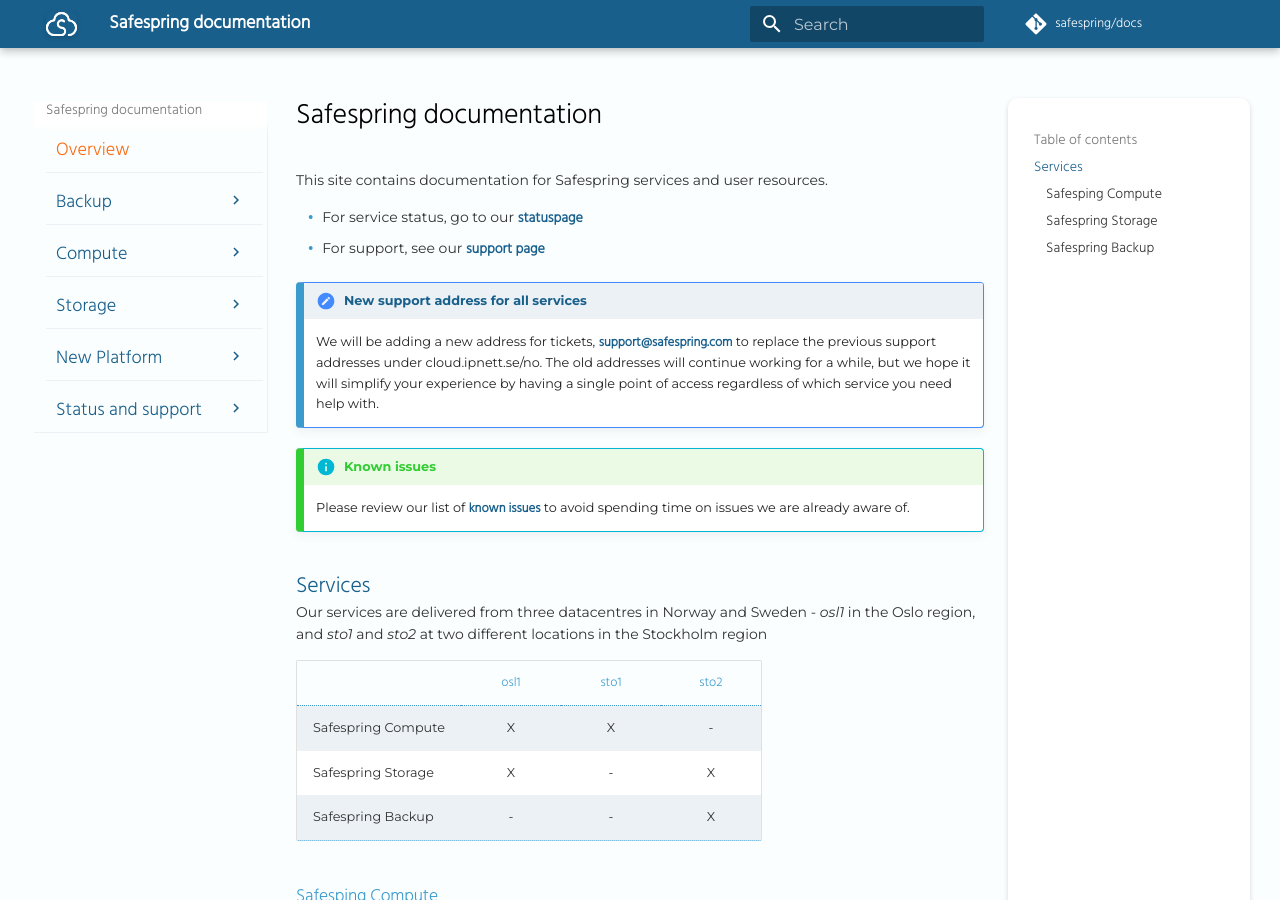
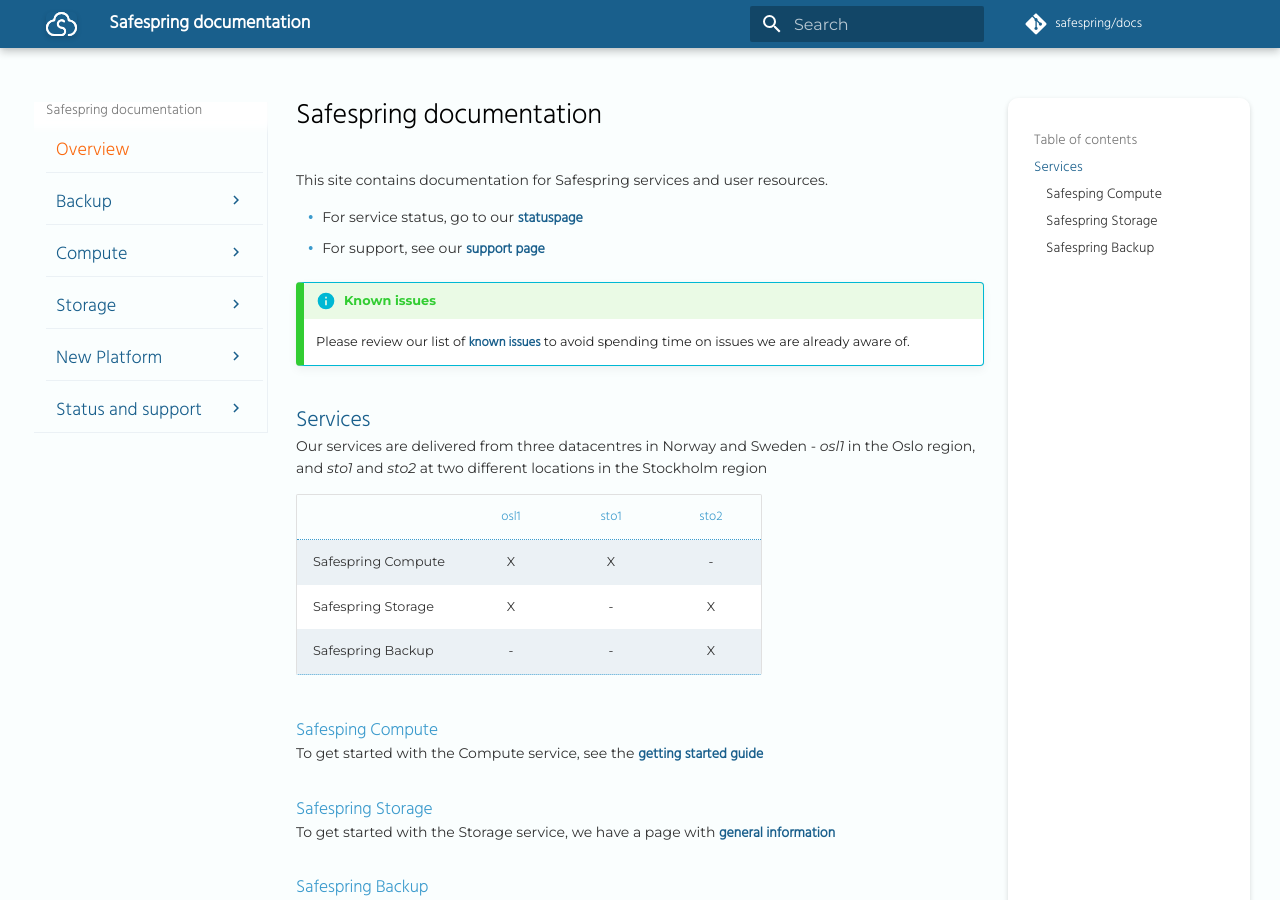
Before and after one commit to safespring/docs, an MkDocs documentation site: the page built from content/index.md, in a window 1280 px wide and 900 px high. Built offline with MkDocs 1.6.1 and Material for MkDocs 9.7.7, drawn with Linux system fonts in a browser that asks for light colours; a script that is not in the unit is left out; comment, search, counter and statistics services are not loaded; old or Windows-style settings are respelled for this version of MkDocs.

Commit message:
Remove info that the support address is "new"

```diff
--- a/content/index.md
+++ b/content/index.md
@@ -4,9 +4,6 @@
 
 * For service status, go to our [statuspage](https://status.safespring.com)
 * For support, see our [support page][sup]
-
-!!! note "New support address for all services"
-    We will be adding a new address for tickets, support@safespring.com to replace the previous     support addresses under cloud.ipnett.se/no. The old addresses will continue working for     a while, but we hope it will simplify your experience by having a single point of access    regardless of which service you need help with.
 
 !!! info "Known issues"
     Please review our list of [known issues][ki] to avoid spending time on issues
```
